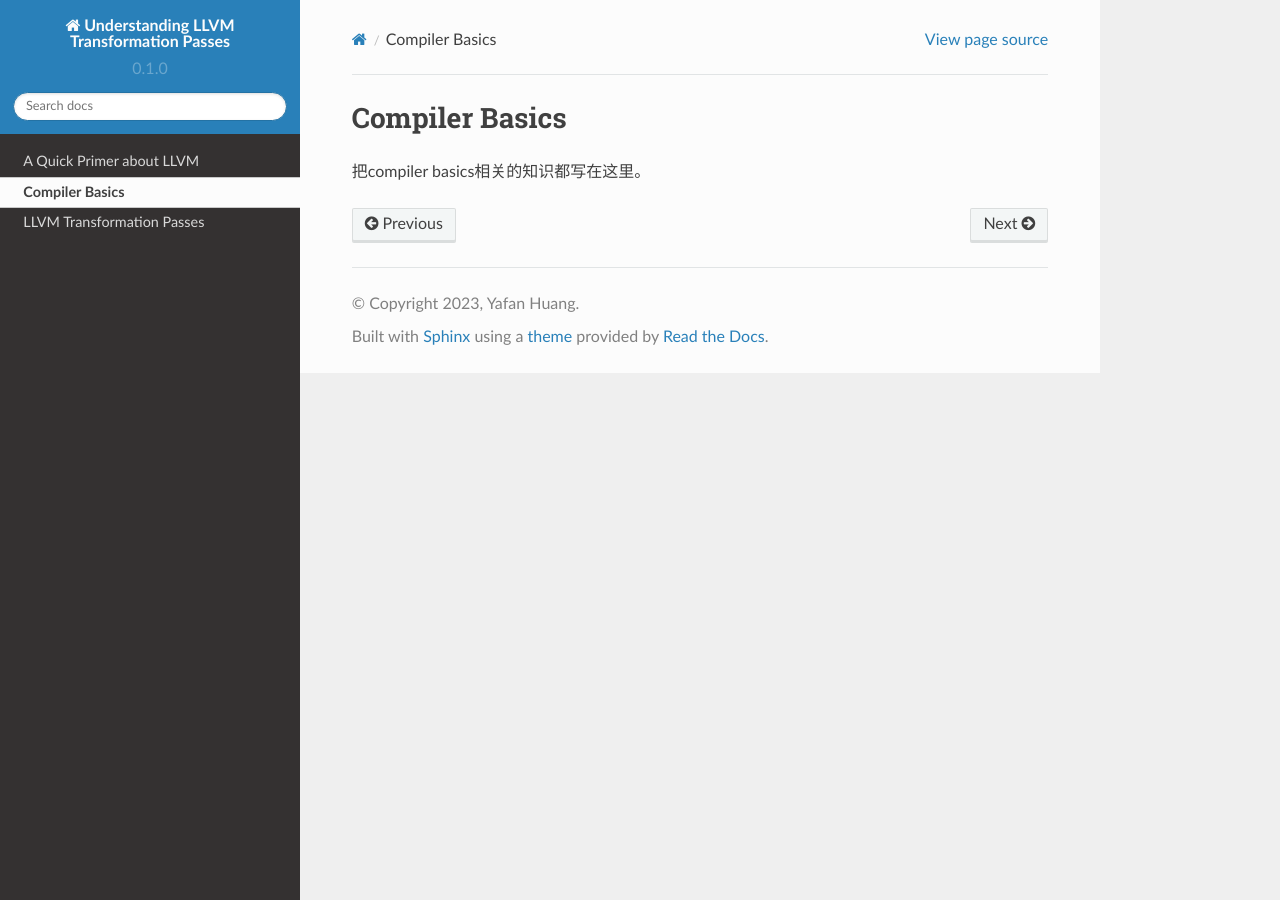
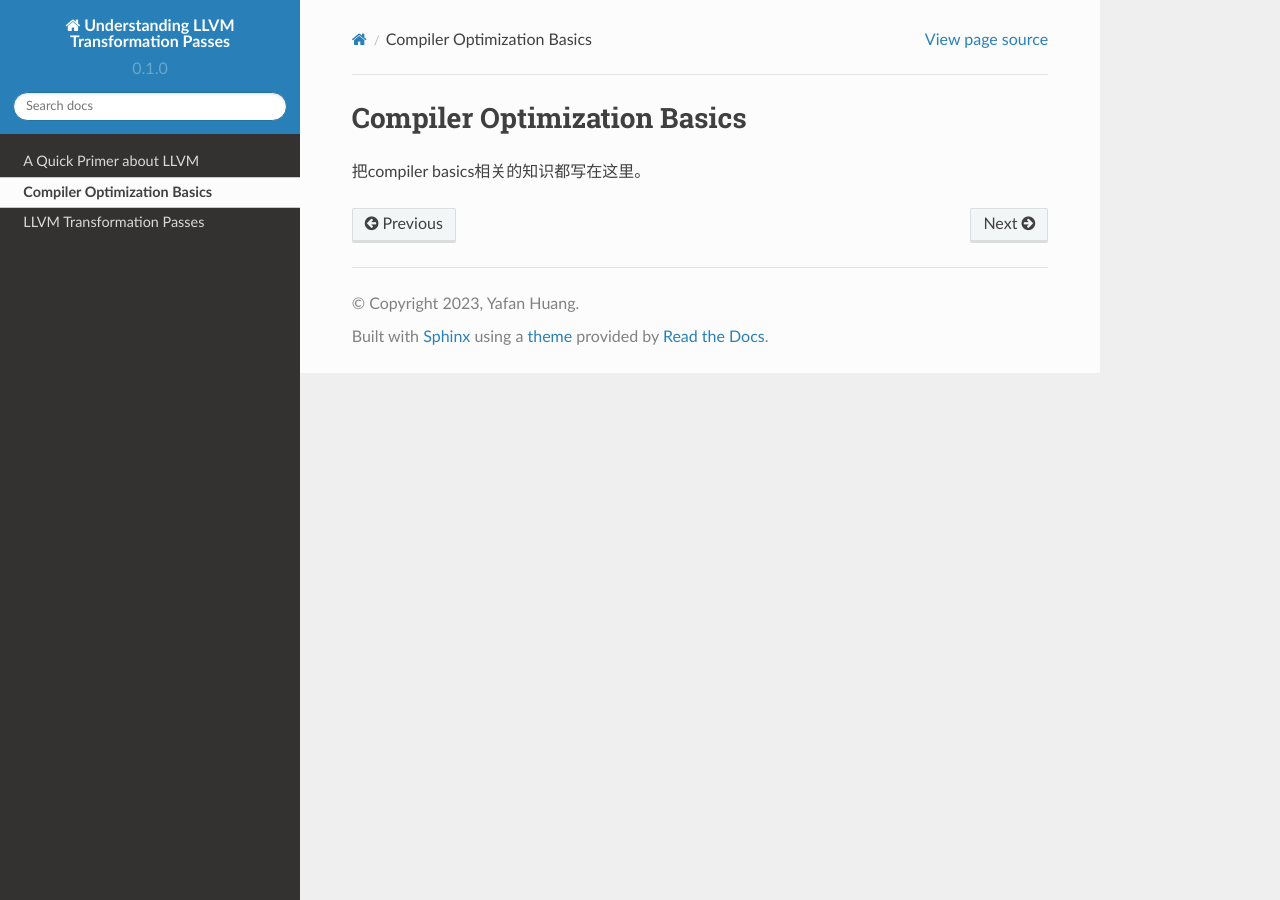
Before and after one commit to hyfshishen/understanding-llvm-transformation-passes, a Sphinx documentation site: the page built from docs/source/compiler-basics/index.rst, in a window 1280 px wide. Built offline with Sphinx 7.4.7 and the Read the Docs theme 2.0.0, drawn with Linux system fonts in a browser that asks for light colours.

Commit message:
updating

```diff
--- a/docs/source/compiler-basics/index.rst
+++ b/docs/source/compiler-basics/index.rst
@@ -1,5 +1,5 @@
 **************
-Compiler Basics
+Compiler Optimization Basics
 **************
 
 把compiler basics相关的知识都写在这里。
--- a/docs/source/index.rst
+++ b/docs/source/index.rst
@@ -52,6 +52,7 @@ License
 
 References
 --------
+非常感谢下面的链接，在学习的过程中使我受益良多。
 .. [#ref1] LLVM Transformation Passes: https://llvm.org/docs/Passes.html#transform-passes
 .. [#ref2] Apple Writing an LLVM Pass: https://opensource.apple.com/source/clang/clang-137/src/docs/WritingAnLLVMPass.html
 .. [#ref3] LLVM Optimization Slides: https://llvm.org/devmtg/2020-09/slides/A_Deep_Dive_into_Interprocedural_Optimization.pdf
```
